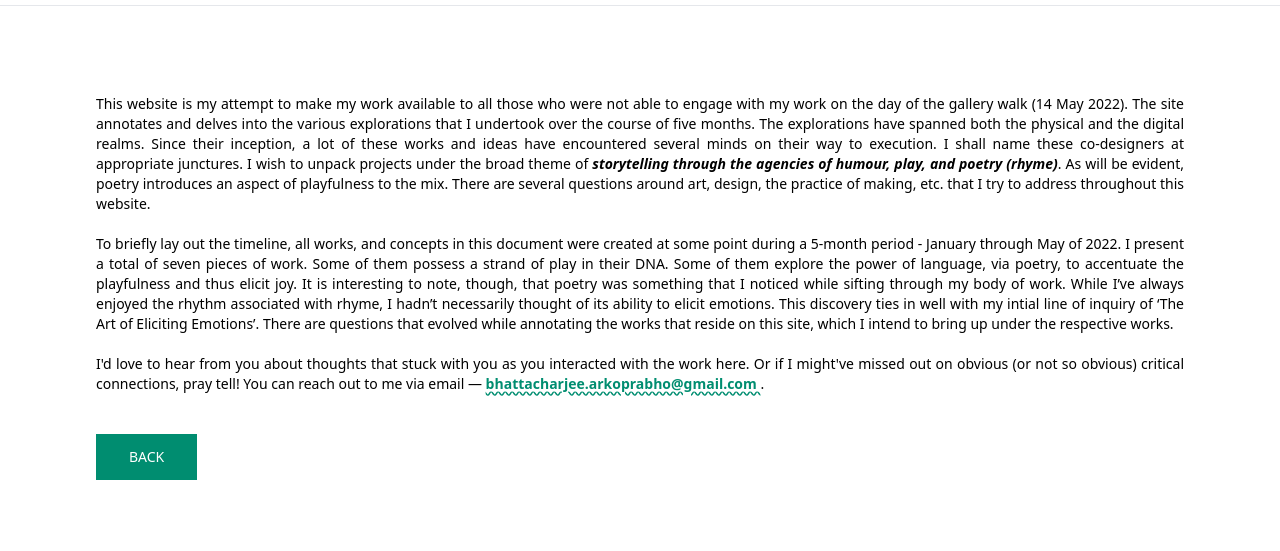
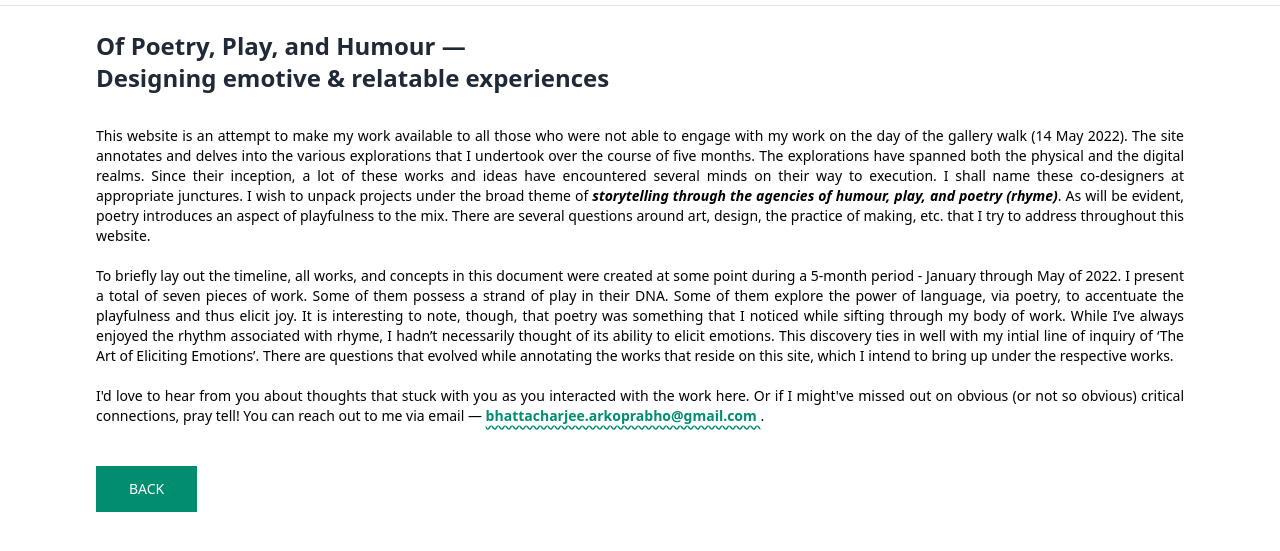
Before and after one commit to arko97x/arkosa, a plain HTML site: page aboutspace.html in a window 1280 px wide. Shown: the part 35-586 px from the top of the page. Drawn offline with nearby package versions, Linux system fonts and the light colour scheme.

Commit message:
Changed content

```diff
--- a/aboutspace.html
+++ b/aboutspace.html
@@ -30,8 +30,14 @@
         />
       </div>
       <br />
-      <div class="my-2 sm:my-16 mb-14 mx-8 sm:mx-24 text-justify text-sm">
-        This website is my attempt to make my work available to all those who
+      <div class="px-8 sm:px-24 text-2xl font-bold text-gray-800">
+        Of Poetry, Play, and Humour —
+      </div>
+      <div class="px-8 sm:px-24 text-2xl font-bold text-gray-800">
+        Designing emotive & relatable experiences
+      </div>
+      <div class="my-4 sm:my-8 mb-14 mx-8 sm:mx-24 text-justify text-sm">
+        This website is an attempt to make my work available to all those who
         were not able to engage with my work on the day of the gallery walk (14
         May 2022). The site annotates and delves into the various explorations
         that I undertook over the course of five months. The explorations have
@@ -65,7 +71,7 @@
         (or not so obvious) critical connections, pray tell! You can reach out
         to me via email —
         <a
-          class="inline underline underline-offset-2 decoration-wavy decoration-gwgreen font-bold text-gwgreen"
+          class="inline underline underline-offset-4 decoration-wavy decoration-gwgreen font-bold text-gwgreen"
           href="mailto:bhattacharjee.arkoprabho@gmail.com"
         >
           bhattacharjee.arkoprabho@gmail.com
```
Also changed, not shown: aboutme.html (+1 -1 lines), index.html (+0 -1 lines).
